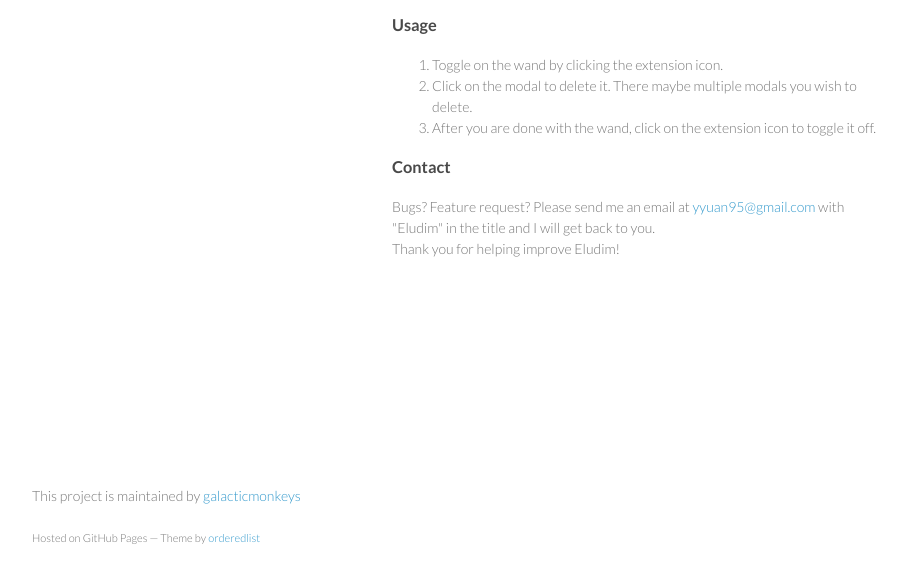
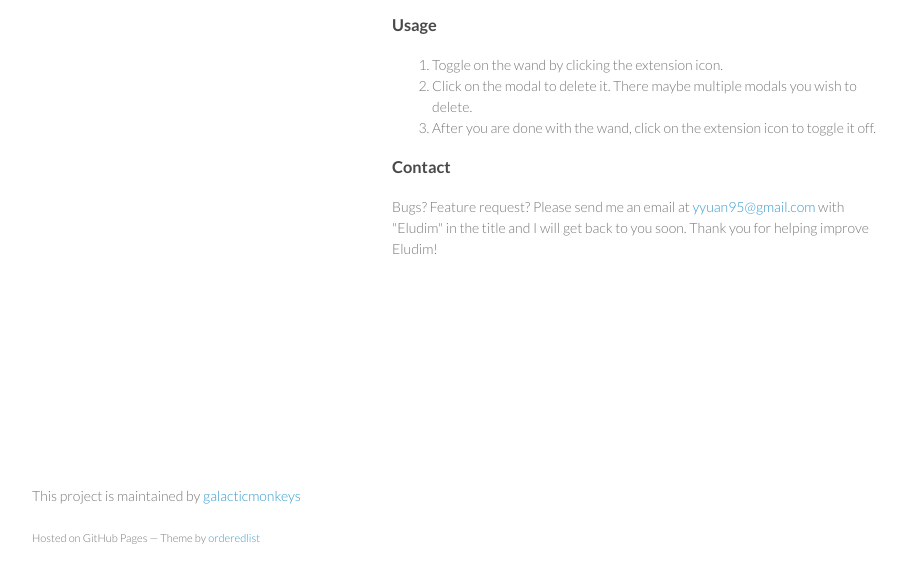
Before and after one commit to galacticmonkeys/Eludim, a plain HTML site: page index.html in a window 1280 px wide. Shown: the part 183-766 px from the top of the page, without its empty margins (178-1085 px from the left). Drawn offline with Linux system fonts and the light colour scheme.

Commit message:
Update index.html

```diff
--- a/index.html
+++ b/index.html
@@ -45,7 +45,7 @@
 <h3>
 <a id="contact" class="anchor" href="#contact" aria-hidden="true"><span class="octicon octicon-link"></span></a>Contact</h3>
 
-<p>Bugs? Feature request? Please send me an email at <a href="mailto:yyuan95@gmail.com">yyuan95@gmail.com</a> with "Eludim" in the title and I will get back to you. <br>
+<p>Bugs? Feature request? Please send me an email at <a href="mailto:yyuan95@gmail.com">yyuan95@gmail.com</a> with "Eludim" in the title and I will get back to you soon.
 Thank you for helping improve Eludim!</p>
       </section>
       <footer>
```
